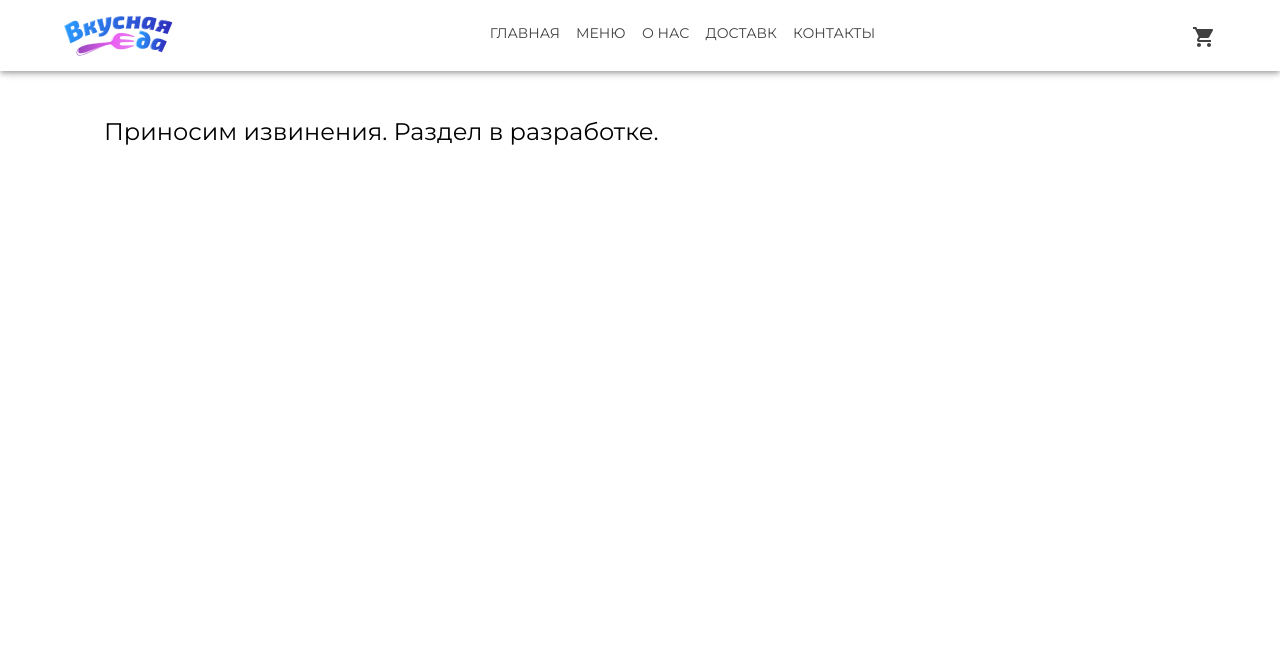
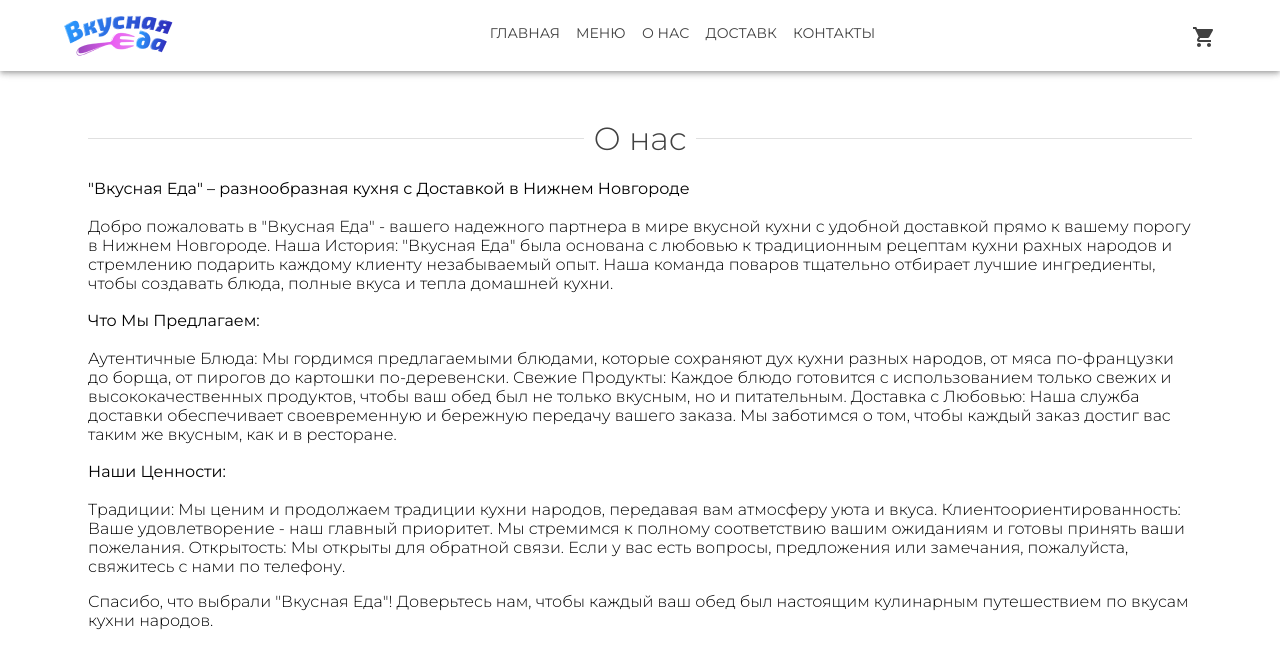
Before and after one commit to evkondr/vkuseda-client, a React (Create React App) app: page /main/about in a window 1280 px wide. Shown: the top 668 px of the page. Built offline with nearby package versions, Linux system fonts and the light colour scheme; no server answers.

Commit message:
feat: add about page

```diff
--- a/src/Components/Pages/AboutPage.tsx
+++ b/src/Components/Pages/AboutPage.tsx
@@ -1,12 +1,42 @@
+/* eslint-disable react/no-unescaped-entities */
+/* eslint-disable max-len */
 import React from 'react';
-import { Box, Container } from '@mui/material';
-import NotImplemented from '../NotImplemented/NotImplemented';
+import { Box, Container, Typography } from '@mui/material';
+import SectionHeader from '../SectionHeader/SectionHeader';
 
 const AboutPage = () => {
   return (
-    <Box component="section">
+    <Box component="section" className="about-page">
       <Container maxWidth="lg">
-        <NotImplemented />
+        <SectionHeader>
+          О нас
+        </SectionHeader>
+        <Box>
+          <Typography component="h3" marginBottom={2}>
+            "Вкусная Еда" – разнообразная кухня с Доставкой в Нижнем Новгороде
+          </Typography>
+          <Box component="p">
+            Добро пожаловать в "Вкусная Еда" - вашего надежного партнера в мире вкусной кухни с удобной доставкой прямо к вашему порогу в Нижнем Новгороде.
+            Наша История:
+            "Вкусная Еда" была основана с любовью к традиционным рецептам кухни рахных народов и стремлению подарить каждому клиенту незабываемый опыт.
+            Наша команда поваров тщательно отбирает лучшие ингредиенты, чтобы создавать блюда, полные вкуса и тепла домашней кухни.
+          </Box>
+          <Typography component="b">Что Мы Предлагаем:</Typography>
+          <Box component="p">
+            Аутентичные Блюда: Мы гордимся предлагаемыми блюдами, которые сохраняют дух кухни разных народов, от мяса по-французки до борща, от пирогов до картошки по-деревенски.
+            Свежие Продукты: Каждое блюдо готовится с использованием только свежих и высококачественных продуктов, чтобы ваш обед был не только вкусным, но и питательным.
+            Доставка с Любовью: Наша служба доставки обеспечивает своевременную и бережную передачу вашего заказа. Мы заботимся о том, чтобы каждый заказ достиг вас таким же вкусным, как и в ресторане.
+          </Box>
+          <Typography component="b">Наши Ценности:</Typography>
+          <Box component="p">
+            Традиции: Мы ценим и продолжаем традиции кухни народов, передавая вам атмосферу уюта и вкуса.
+            Клиентоориентированность: Ваше удовлетворение - наш главный приоритет. Мы стремимся к полному соответствию вашим ожиданиям и готовы принять ваши пожелания.
+            Открытость: Мы открыты для обратной связи. Если у вас есть вопросы, предложения или замечания, пожалуйста, свяжитесь с нами по телефону.
+          </Box>
+          <Box component="p">
+            Спасибо, что выбрали "Вкусная Еда"! Доверьтесь нам, чтобы каждый ваш обед был настоящим кулинарным путешествием по вкусам кухни народов.
+          </Box>
+        </Box>
       </Container>
     </Box>
   );
--- /dev/null
+++ b/src/Components/Pages/index.scss
@@ -0,0 +1,5 @@
+.about-page{
+  p{
+    margin-bottom: 20px;
+  }
+}
```
